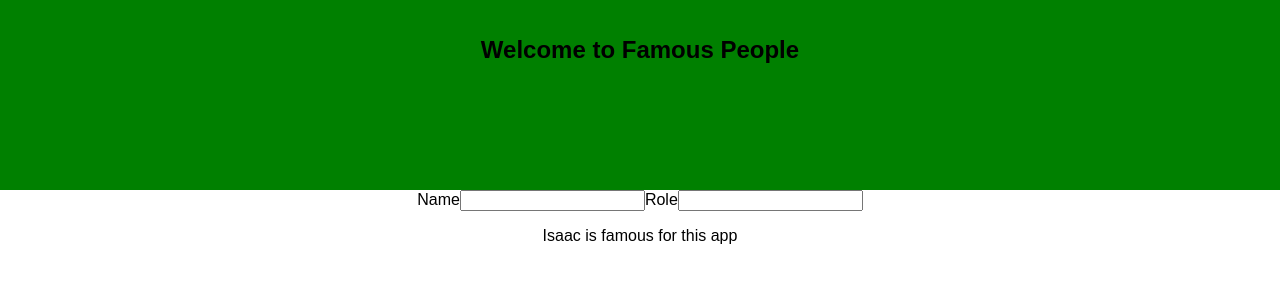
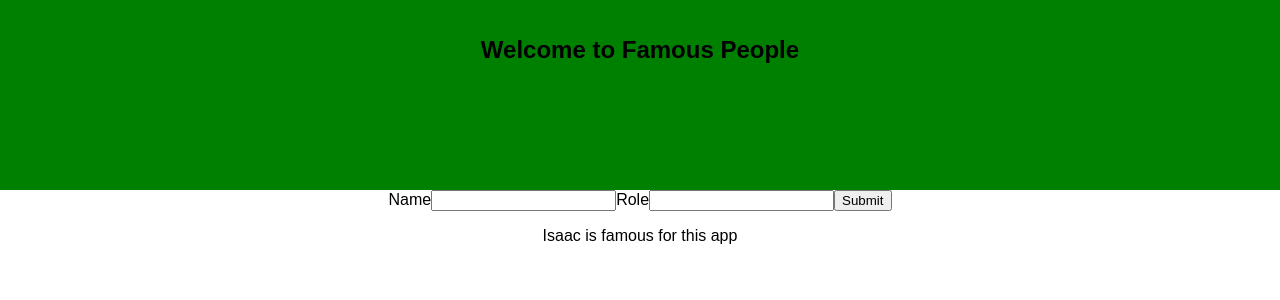
Before and after one commit to IsaacOverlander/famous-people, a React (Create React App) app: page / in a window 1280 px wide. Shown: the top 300 px of the page. Built offline with nearby package versions, Linux system fonts and the light colour scheme.

Commit message:
Created button that logs the stars name to the console

```diff
--- a/src/components/Stars/Stars.js
+++ b/src/components/Stars/Stars.js
@@ -19,6 +19,10 @@ class Stars extends Component {
         console.log(event.target.value);
     }
 
+    logName = event => {
+        console.log(this.state.name);
+    }
+
     render() {
         return(
             <div>
@@ -26,7 +30,9 @@ class Stars extends Component {
                 <input onChange={this.handleNameChange}/>
                 <label>Role</label>
                 <input onChange={this.handleRoleChange}/>
+                <input type="submit" onClick={this.logName} />
                 <p>{this.state.name} is famous for {this.state.role}</p>
+
             </div>
         )
     }
```
